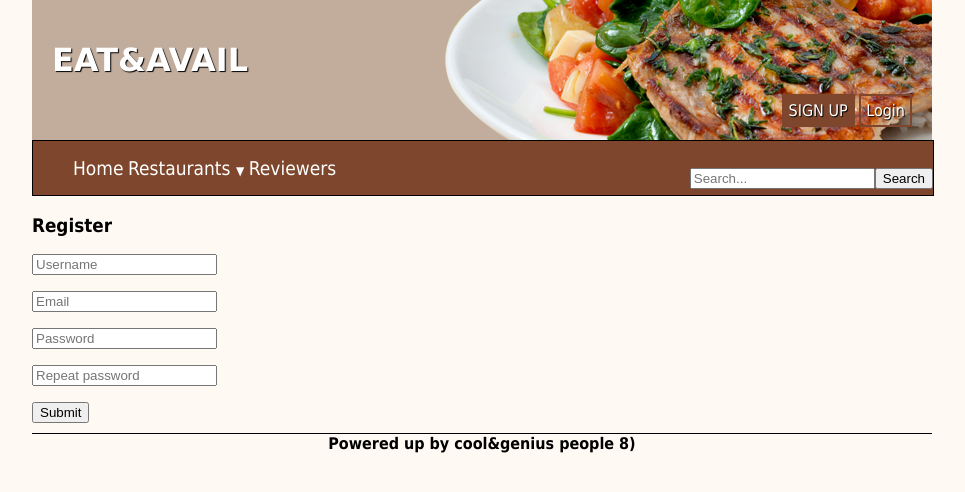
After one commit to arwen7stars/LTW, a PHP site: page /register.php in a window 1280 px wide. The commit adds this page. Shown: the top 492 px of the page, without its empty margins (158-1123 px from the left). Run offline with PHP 8.4, Linux system fonts and the light colour scheme; data comes from the database, SQL or seed files in the repository.

Commit message:
merge daniela

```diff
--- a/includes/header.php
+++ b/includes/header.php
@@ -18,8 +18,8 @@ $db = new PDO('sqlite:Database/database.db');
     <header>
       <h1>EAT&AVAIL</h1>
       <div class="sign">
-        <a href="/" class="signup" title="SIGN UP">SIGN UP</a>
-        <a href="/" class="login" title="LOGIN">Login</a>
+        <a href="../register.php" class="signup" title="SIGN UP">SIGN UP</a>
+        <a href="#" class="login" title="LOGIN">Login</a>
       </div>
     </header>
 
--- /dev/null
+++ b/register.php
@@ -0,0 +1,25 @@
+<?php
+  include_once("includes/header.php");
+?>
+
+<section id="forms">
+    <h3>
+        Register
+    </h3>
+
+    <form action="./save_user.php" method="POST">
+    <input type="text" name="username" placeholder="Username" required>
+    <p></p>
+    <input type="text" name="email" placeholder="Email" required>
+    <p></p>
+    <input type="text" name="password" pattern="^(?=.*\d)(?=.*[a-z])(?=.*[A-Z]).{4,}$" placeholder="Password" required>
+    <p></p>
+    <input type="text" pattern="^(?=.*\d)(?=.*[a-z])(?=.*[A-Z]).{4,}$" placeholder="Repeat password" required>
+    <p></p>
+    <input type="submit" value= "Submit">
+    </form>
+</section>
+
+<?php
+  include_once("includes/footer.php");
+?>
```
Also changed, not shown: connection.php (added, +9 -0 lines), save_user.php (added, +18 -0 lines), Database/data.db (added).
